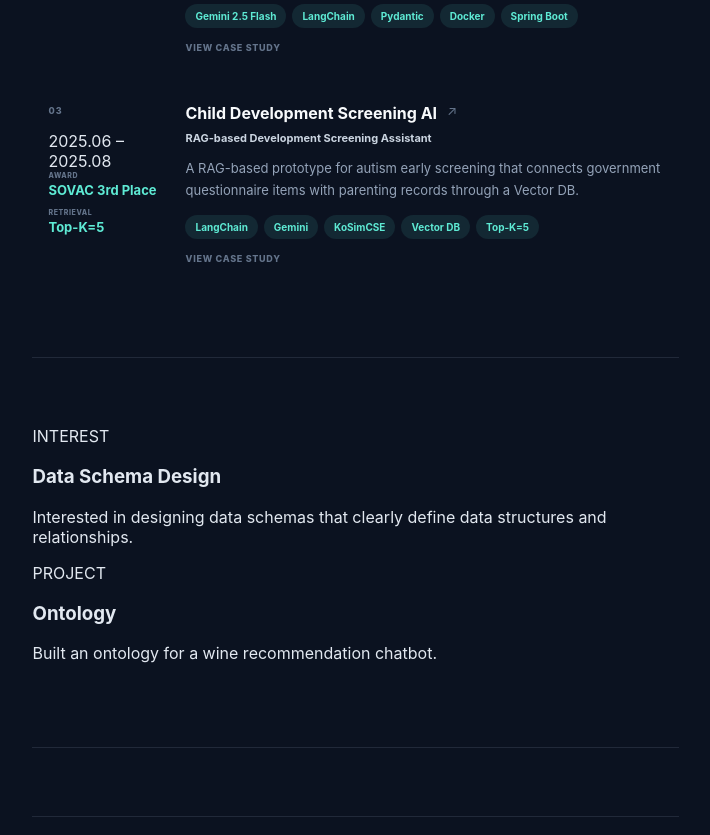
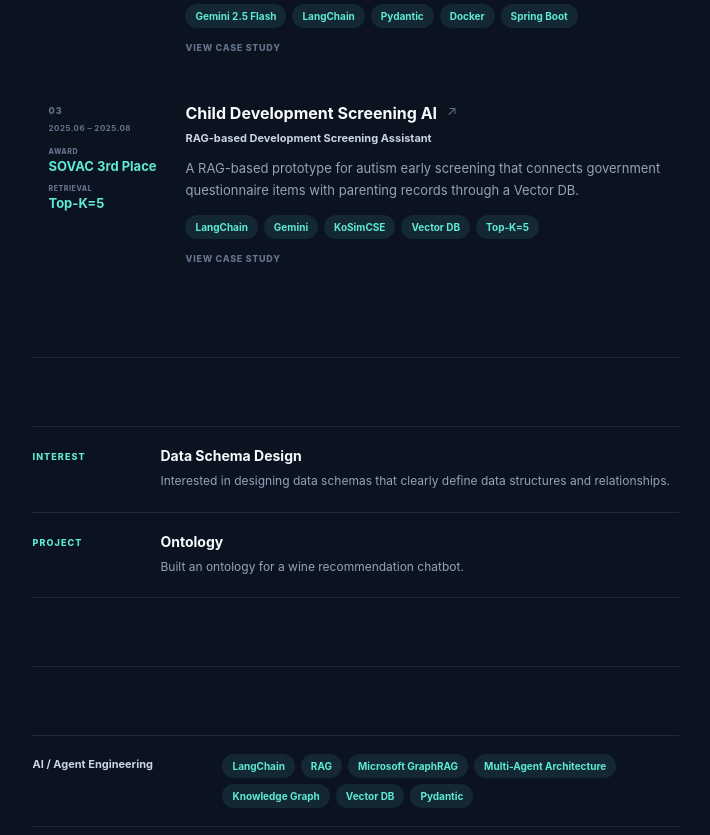
Before and after one commit to jalo0228/portfolio_dev, a Next.js app: page /en in a window 1280 px wide. Shown: the part 2054-2889 px from the top of the page, without its empty margins (561-1271 px from the left). Built offline with nearby package versions, Linux system fonts and the light colour scheme.

Commit message:
Style project periods and interests projects section

```diff
--- a/app/globals.css
+++ b/app/globals.css
@@ -348,7 +348,15 @@ a { color: inherit; text-decoration: none; }
   font-size: 9px;
   font-weight: 800;
   letter-spacing: .12em;
-  margin-bottom: 15px;
+  margin-bottom: 7px;
+}
+.project-period {
+  display: block;
+  margin-bottom: 14px;
+  color: var(--muted-2);
+  font-size: 8px;
+  font-weight: 700;
+  letter-spacing: .06em;
 }
 .project-metrics { display: grid; gap: 10px; }
 .project-metric small {
@@ -396,6 +404,35 @@ a { color: inherit; text-decoration: none; }
   font-weight: 800;
   letter-spacing: .08em;
   text-transform: uppercase;
+}
+
+/* Interests / Projects */
+.interest-project-list { display: grid; }
+.interest-project-row {
+  display: grid;
+  grid-template-columns: 110px 1fr;
+  gap: 18px;
+  padding: 20px 0;
+  border-bottom: 1px solid var(--line);
+}
+.interest-project-row:first-child { border-top: 1px solid var(--line); }
+.interest-project-type {
+  color: var(--accent);
+  font-size: 9px;
+  font-weight: 850;
+  letter-spacing: .12em;
+  padding-top: 4px;
+}
+.interest-project-row h3 {
+  margin: 0 0 7px;
+  color: var(--text-strong);
+  font-size: 14px;
+}
+.interest-project-row p {
+  margin: 0;
+  color: var(--muted);
+  font-size: 12px;
+  line-height: 1.7;
 }
 
 /* Skills + focus */
@@ -682,9 +719,11 @@ a { color: inherit; text-decoration: none; }
   .experience-overview-head { grid-template-columns: 1fr; gap: 8px; }
   .experience-row { grid-template-columns: 32px 1fr; gap: 10px; }
   .project-card-link { grid-template-columns: 1fr; gap: 10px; padding: 20px 10px; }
-  .project-card-aside { display: flex; align-items: center; gap: 16px; }
+  .project-card-aside { display: flex; align-items: center; flex-wrap: wrap; gap: 10px 16px; }
   .project-index { margin: 0; }
-  .project-metrics { display: flex; gap: 16px; }
+  .project-period { margin: 0; }
+  .project-metrics { display: flex; gap: 16px; width: 100%; }
+  .interest-project-row { grid-template-columns: 1fr; gap: 7px; }
   .skill-row { grid-template-columns: 1fr; gap: 10px; }
   .portfolio-footer { flex-direction: column; }
   .project-hero { padding-top: 48px; }
```
